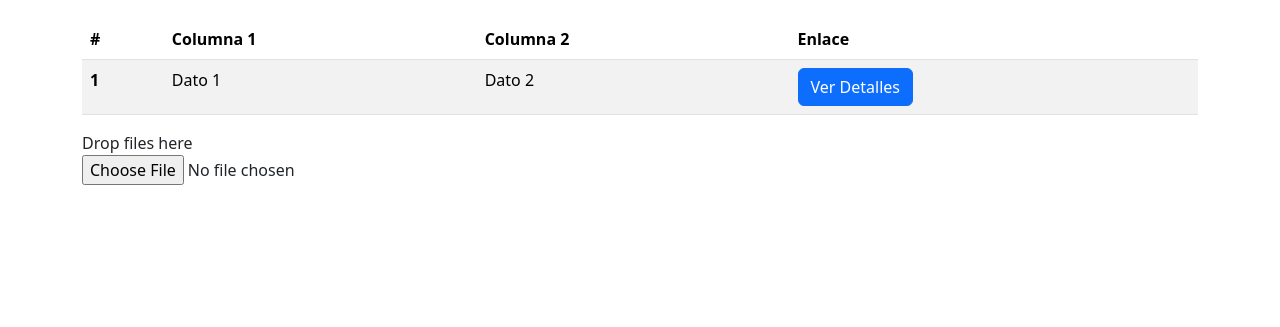
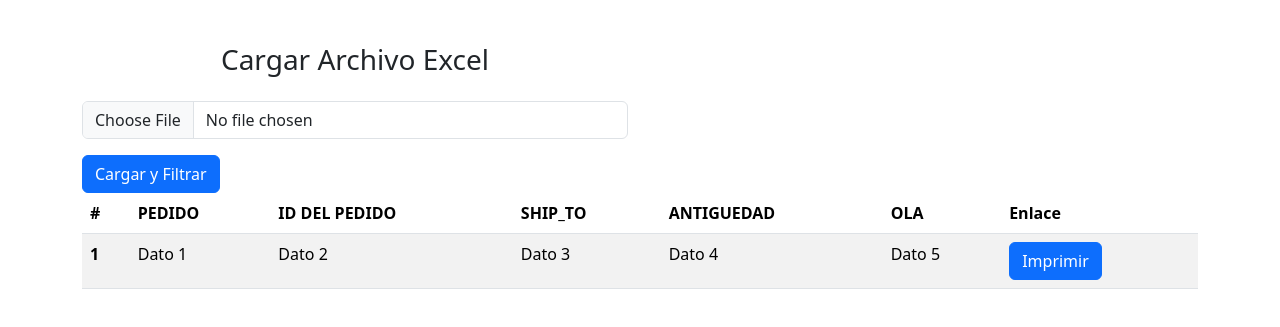
Before and after one commit to JoseCarlos00/print-shipments, a plain HTML site: page index.html in a window 1280 px wide. Shown: the part 77-404 px from the top of the page. Drawn offline with nearby package versions, Linux system fonts and the light colour scheme.

Commit message:
Feat: Update render

```diff
--- a/index.html
+++ b/index.html
@@ -20,15 +20,28 @@
 
 <body>
   <div class="container">
+    <h1 class="text-center my-4">Imprimir Pedidos</h1>
+
+    <div class="row">
+      <div class="col-md-6">
+        <h3 class="text-center my-4">Cargar Archivo Excel</h1>
+        <input type="file" id="input_file_excel" class="form-control mb-3" accept=".xlsx, .xls, .csv">
+
+        <button id="loadButton" class="btn btn-primary">Cargar y Filtrar</button>
+      </div>
+    </div>
+
     <div class="row">
       <div class="col-md-12">
-        <h1 class="text-center my-4">Imprimir Pedidos</h1>
         <table class="table table-striped table-hover">
           <thead>
             <tr>
               <th scope="col">#</th>
-              <th scope="col">Columna 1</th>
-              <th scope="col">Columna 2</th>
+              <th scope="col">PEDIDO</th>
+              <th scope="col">ID DEL PEDIDO</th>
+              <th scope="col">SHIP_TO</th>
+              <th scope="col">ANTIGUEDAD</th>
+              <th scope="col">OLA</th>
               <th scope="col">Enlace</th>
             </tr>
           </thead>
@@ -37,18 +50,15 @@
               <th scope="row">1</th>
               <td>Dato 1</td>
               <td>Dato 2</td>
-              <td><a href="https://example.com" class="btn btn-primary" target="_blank">Ver Detalles</a></td>
+              <td>Dato 3</td>
+              <td>Dato 4</td>
+              <td>Dato 5</td>
+              <td><a href="https://example.com" class="btn btn-primary" target="_blank">Imprimir</a></td>
             </tr>
           </tbody>
         </table>
       </div>
 
-      <div>
-            <div id="drop_dom_element">Drop files here</div>
-            <input type="file" id="input_file_excel" accept=".xlsx, .xls" />
-      </div>
-
-
       <script type="module" src="./js/main.js"></script>
 </body>
 
```
